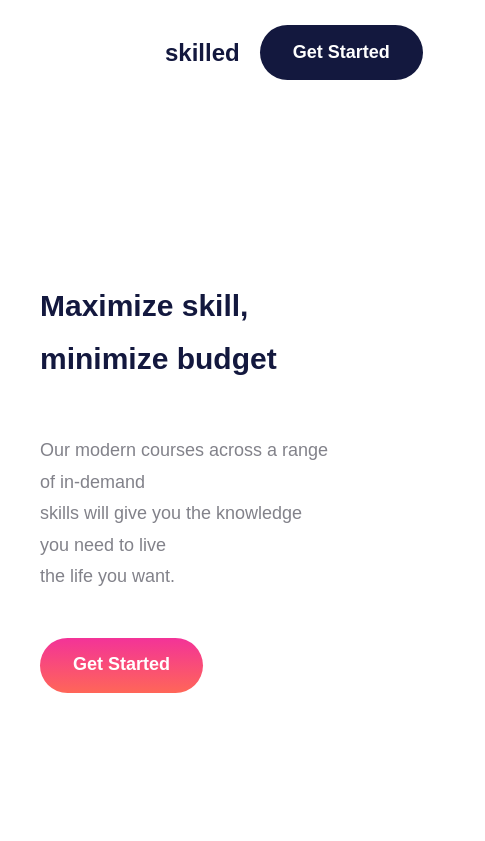
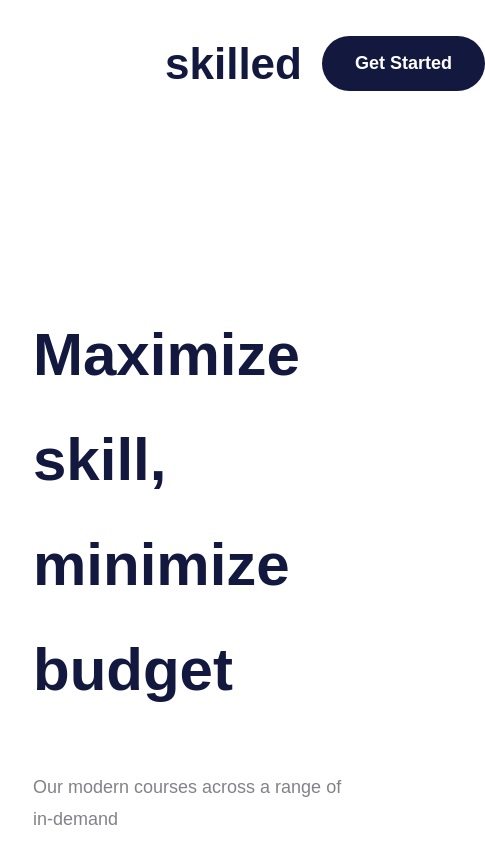
Before and after one commit to KariBruna/Skilled, a plain HTML site: page index.html in a window 390 px wide. Shown: the top 841 px of the page, 485 px wide, since content can reach past the window. Drawn offline with Linux system fonts and the light colour scheme.

Commit message:
add madia mobile adaptive

```diff
--- a/style.css
+++ b/style.css
@@ -393,3 +393,22 @@
     font-size: 30px;
    }
  }
+
+ @media (max-width: 750px) {
+  .container {
+    max-width: calc(684px + 33px * 2);
+    padding-inline: 33px;
+   }
+
+   .check-out-cards {
+    gap: 80px;
+   }
+
+   .logo {
+    font-size: 44px;
+   }
+
+   .info-title {
+    font-size: 60px;
+   }
+ }
```
